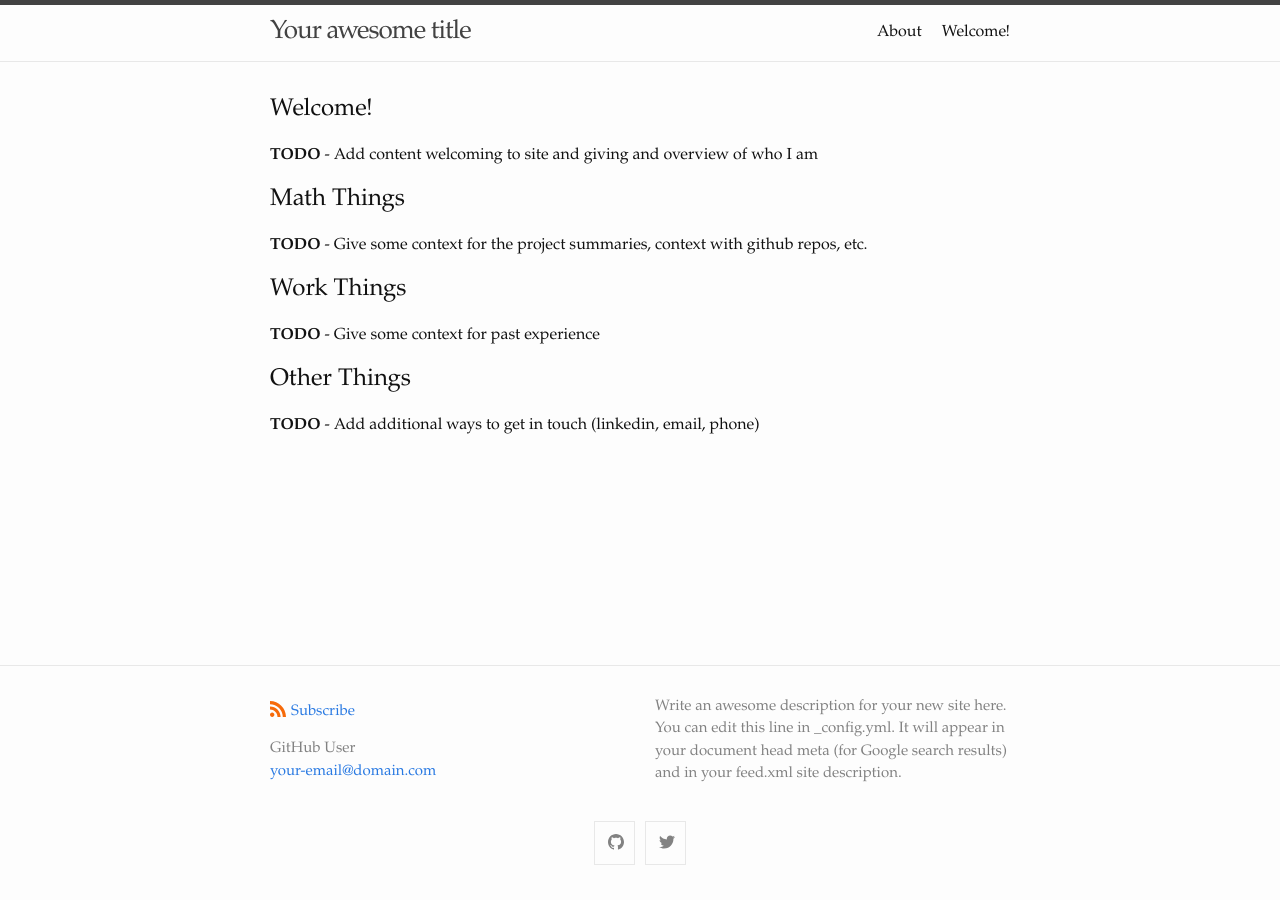
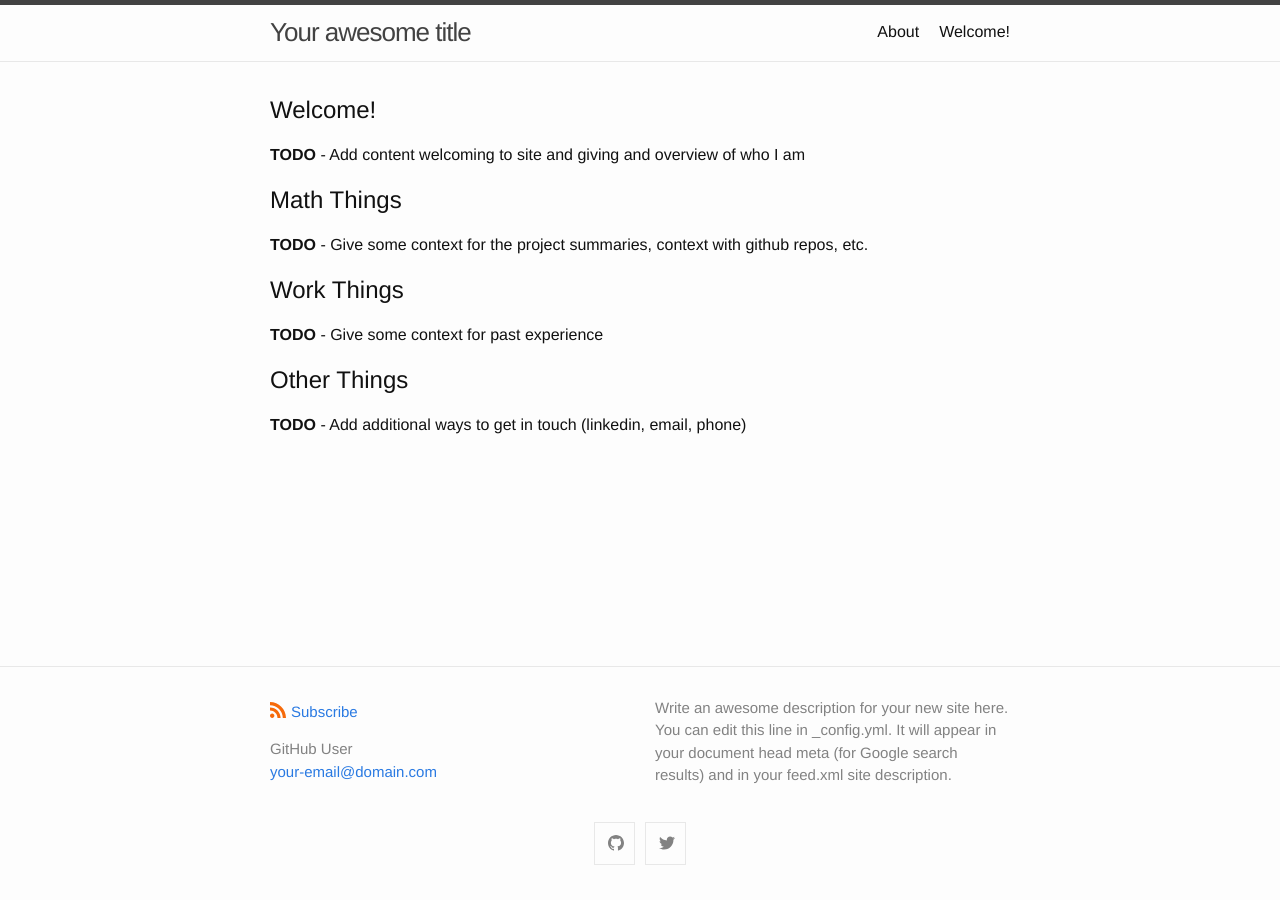
Before and after one commit to astaylor92/astaylor92.github.io, a Jekyll site: the page built from docs/index.markdown, in a window 1280 px wide. Built offline with Jekyll 4.4.1, drawn with Linux system fonts in a browser that asks for light colours; our own code applies the rules of GitHub Pages for plain Markdown files.

Commit message:
Update initialize.scss

```diff
--- a/docs/_sass/minima/initialize.scss
+++ b/docs/_sass/minima/initialize.scss
@@ -2,7 +2,7 @@
 
 // Define defaults for each variable.
 
-$base-font-family: Garamond !default;
+$base-font-family: Helvetica !default;
 $code-font-family: "Menlo", "Inconsolata", "Consolas", "Roboto Mono", "Ubuntu Mono", "Liberation Mono", "Courier New", monospace;
 $base-font-size:   16px !default;
 $base-font-weight: 400 !default;
```
